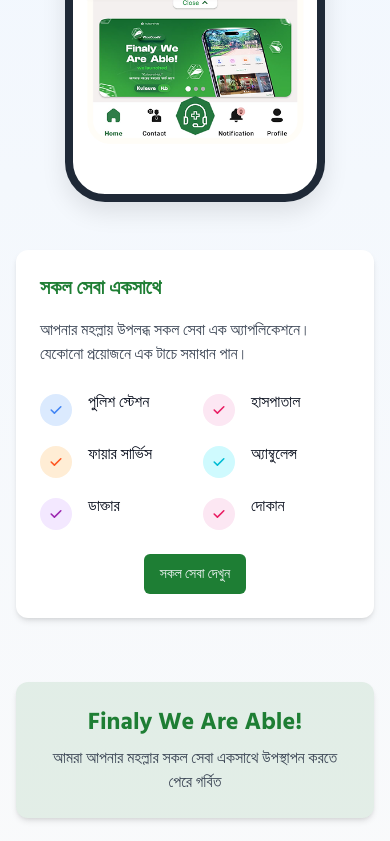
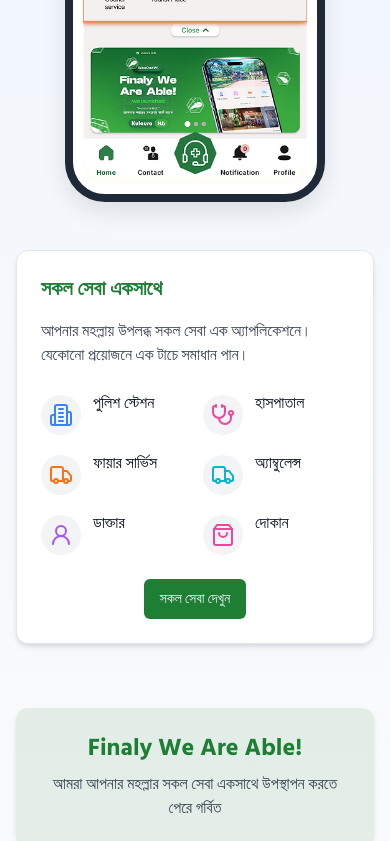
Before and after one commit to ShuvoSorkar520/kulaura-website, a React (Vite) app: page / in a window 390 px wide. Shown: the part 2790-3631 px from the top of the page. Built offline with nearby package versions, Linux system fonts and the light colour scheme.

Commit message:
Fix: FeaturesDetails UI issues
- Fixed the image not fitting in the mobile frame.
- Fixed the "সকল সেবা দেখুন" button not showing other service names.

```diff
--- a/src/components/FeaturesDetails.tsx
+++ b/src/components/FeaturesDetails.tsx
@@ -1,17 +1,36 @@
 
 import React from 'react';
 import { Button } from '@/components/ui/button';
+import { Card, CardContent } from '@/components/ui/card';
 import {
-  Police,
-  Hospital,
-  Ambulance,
-  ShoppingBag,
+  CheckCircle,
+  MapPin,
+  Building2,
+  Stethoscope,
+  Truck,
   UserRound,
   School,
-  MapPin
+  ShoppingBag
 } from 'lucide-react';
 
 const FeaturesDetails = () => {
+  const [showAllServices, setShowAllServices] = React.useState(false);
+
+  const services = [
+    { icon: <Building2 className="text-blue-500" />, name: "পুলিশ স্টেশন" },
+    { icon: <Stethoscope className="text-pink-500" />, name: "হাসপাতাল" },
+    { icon: <Truck className="text-orange-500" />, name: "ফায়ার সার্ভিস" },
+    { icon: <Truck className="text-cyan-500" />, name: "অ্যাম্বুলেন্স" },
+    { icon: <UserRound className="text-purple-500" />, name: "ডাক্তার" },
+    { icon: <ShoppingBag className="text-pink-500" />, name: "দোকান" },
+    { icon: <School className="text-green-500" />, name: "স্কুল" },
+    { icon: <MapPin className="text-red-500" />, name: "ট্যুরিস্ট স্পট" },
+    { icon: <CheckCircle className="text-yellow-500" />, name: "পাবলিক টয়লেট" },
+    { icon: <Building2 className="text-indigo-500" />, name: "সরকারি অফিস" },
+    { icon: <ShoppingBag className="text-teal-500" />, name: "মার্কেট" },
+    { icon: <Building2 className="text-gray-500" />, name: "বাস স্ট্যান্ড" }
+  ];
+
   return (
     <section className="py-16 md:py-24 bg-gradient-to-b from-blue-50 to-gray-50">
       <div className="container mx-auto px-4">
@@ -25,98 +44,47 @@ const FeaturesDetails = () => {
         <div className="flex flex-col md:flex-row items-center justify-between gap-12">
           <div className="md:w-1/2">
             <div className="phone-mockup mx-auto rounded-3xl overflow-hidden border-8 border-gray-800 shadow-2xl">
-              <div className="relative">
-                {/* Top train station image */}
+              <div className="relative w-full h-full">
                 <img
                   src="/lovable-uploads/09d5264d-f4e6-4ede-bfcd-629dfe9bf4c6.png"
                   alt="Kulabra App Interface"
-                  className="w-full h-full object-contain"
+                  className="w-full h-full object-cover"
                 />
               </div>
             </div>
           </div>
 
           <div className="md:w-1/2">
-            <div className="bg-white rounded-xl shadow-md p-6">
+            <Card className="bg-white rounded-xl shadow-md">
+              <CardContent className="p-6">
                 <h3 className="text-xl font-bold text-primary mb-4">সকল সেবা একসাথে</h3>
                 <p className="text-gray-700 mb-6">
                   আপনার মহল্লায় উপলব্ধ সকল সেবা এক অ্যাপলিকেশনে। যেকোনো প্রয়োজনে এক টাচে সমাধান পান।
                 </p>
 
                 <div className="grid grid-cols-2 gap-4 mb-6">
-                <div className="flex items-start">
-                  <div className="bg-blue-100 rounded-full p-2 mr-4 mt-1">
-                    <svg xmlns="http://www.w3.org/2000/svg" viewBox="0 0 20 20" fill="#4285F4" className="w-4 h-4">
-                      <path fillRule="evenodd" d="M16.707 5.293a1 1 0 010 1.414l-8 8a1 1 0 01-1.414 0l-4-4a1 1 0 011.414-1.414L8 12.586l7.293-7.293a1 1 0 011.414 0z" clipRule="evenodd" />
-                    </svg>
+                  {services.slice(0, showAllServices ? services.length : 6).map((service, index) => (
+                    <div key={index} className="flex items-start">
+                      <div className="rounded-full p-2 mr-3 mt-1 bg-gray-100">
+                        {service.icon}
                       </div>
                       <div>
-                    <h4 className="font-medium">পুলিশ স্টেশন</h4>
+                        <h4 className="font-medium">{service.name}</h4>
                       </div>
                     </div>
-
-                <div className="flex items-start">
-                  <div className="bg-pink-100 rounded-full p-2 mr-4 mt-1">
-                    <svg xmlns="http://www.w3.org/2000/svg" viewBox="0 0 20 20" fill="#E91E63" className="w-4 h-4">
-                      <path fillRule="evenodd" d="M16.707 5.293a1 1 0 010 1.414l-8 8a1 1 0 01-1.414 0l-4-4a1 1 0 011.414-1.414L8 12.586l7.293-7.293a1 1 0 011.414 0z" clipRule="evenodd" />
-                    </svg>
-                  </div>
-                  <div>
-                    <h4 className="font-medium">হাসপাতাল</h4>
-                  </div>
-                </div>
-
-                <div className="flex items-start">
-                  <div className="bg-orange-100 rounded-full p-2 mr-4 mt-1">
-                    <svg xmlns="http://www.w3.org/2000/svg" viewBox="0 0 20 20" fill="#FF5722" className="w-4 h-4">
-                      <path fillRule="evenodd" d="M16.707 5.293a1 1 0 010 1.414l-8 8a1 1 0 01-1.414 0l-4-4a1 1 0 011.414-1.414L8 12.586l7.293-7.293a1 1 0 011.414 0z" clipRule="evenodd" />
-                    </svg>
-                  </div>
-                  <div>
-                    <h4 className="font-medium">ফায়ার সার্ভিস</h4>
-                  </div>
-                </div>
-
-                <div className="flex items-start">
-                  <div className="bg-cyan-100 rounded-full p-2 mr-4 mt-1">
-                    <svg xmlns="http://www.w3.org/2000/svg" viewBox="0 0 20 20" fill="#00BCD4" className="w-4 h-4">
-                      <path fillRule="evenodd" d="M16.707 5.293a1 1 0 010 1.414l-8 8a1 1 0 01-1.414 0l-4-4a1 1 0 011.414-1.414L8 12.586l7.293-7.293a1 1 0 011.414 0z" clipRule="evenodd" />
-                    </svg>
-                  </div>
-                  <div>
-                    <h4 className="font-medium">অ্যাম্বুলেন্স</h4>
-                  </div>
-                </div>
-
-                <div className="flex items-start">
-                  <div className="bg-purple-100 rounded-full p-2 mr-4 mt-1">
-                    <svg xmlns="http://www.w3.org/2000/svg" viewBox="0 0 20 20" fill="#9C27B0" className="w-4 h-4">
-                      <path fillRule="evenodd" d="M16.707 5.293a1 1 0 010 1.414l-8 8a1 1 0 01-1.414 0l-4-4a1 1 0 011.414-1.414L8 12.586l7.293-7.293a1 1 0 011.414 0z" clipRule="evenodd" />
-                    </svg>
-                  </div>
-                  <div>
-                    <h4 className="font-medium">ডাক্তার</h4>
-                  </div>
-                </div>
-
-                <div className="flex items-start">
-                  <div className="bg-pink-100 rounded-full p-2 mr-4 mt-1">
-                    <svg xmlns="http://www.w3.org/2000/svg" viewBox="0 0 20 20" fill="#E91E63" className="w-4 h-4">
-                      <path fillRule="evenodd" d="M16.707 5.293a1 1 0 010 1.414l-8 8a1 1 0 01-1.414 0l-4-4a1 1 0 011.414-1.414L8 12.586l7.293-7.293a1 1 0 011.414 0z" clipRule="evenodd" />
-                    </svg>
-                  </div>
-                  <div>
-                    <h4 className="font-medium">দোকান</h4>
-                  </div>
-                </div>
+                  ))}
                 </div>
 
                 <div className="text-center md:text-left">
-                <Button className="bg-primary hover:bg-primary/90">
-                  সকল সেবা দেখুন
+                  <Button
+                    className="bg-primary hover:bg-primary/90"
+                    onClick={() => setShowAllServices(!showAllServices)}
+                  >
+                    {showAllServices ? "সংক্ষিপ্ত দেখুন" : "সকল সেবা দেখুন"}
                   </Button>
                 </div>
-            </div>
+              </CardContent>
+            </Card>
           </div>
         </div>
 
--- a/src/components/FeaturesSection.tsx
+++ b/src/components/FeaturesSection.tsx
@@ -13,7 +13,7 @@ const FeaturesSection = () => {
         <div className="flex flex-col-reverse md:flex-row items-center justify-between">
           <div className="md:w-1/2 mt-12 md:mt-0">
             <div className="phone-mockup mx-auto rounded-3xl overflow-hidden border-8 border-gray-800 shadow-2xl">
-              <div className="phone-screen">
+              <div className="phone-screen w-full h-full">
                 <img
                   src="/lovable-uploads/d9db84df-f3da-419c-8618-a8363b6f8a22.png"
                   alt="Kulabra App Features"
```
Lines whose indentation alone changed are shown as unchanged.
